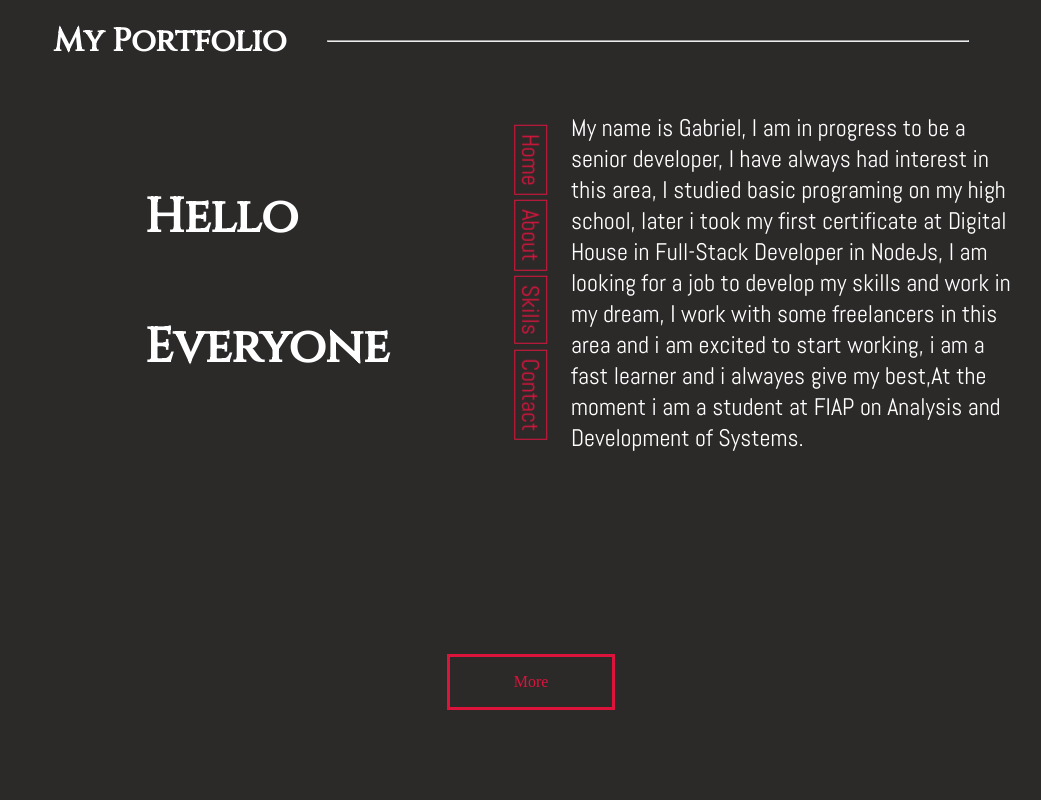
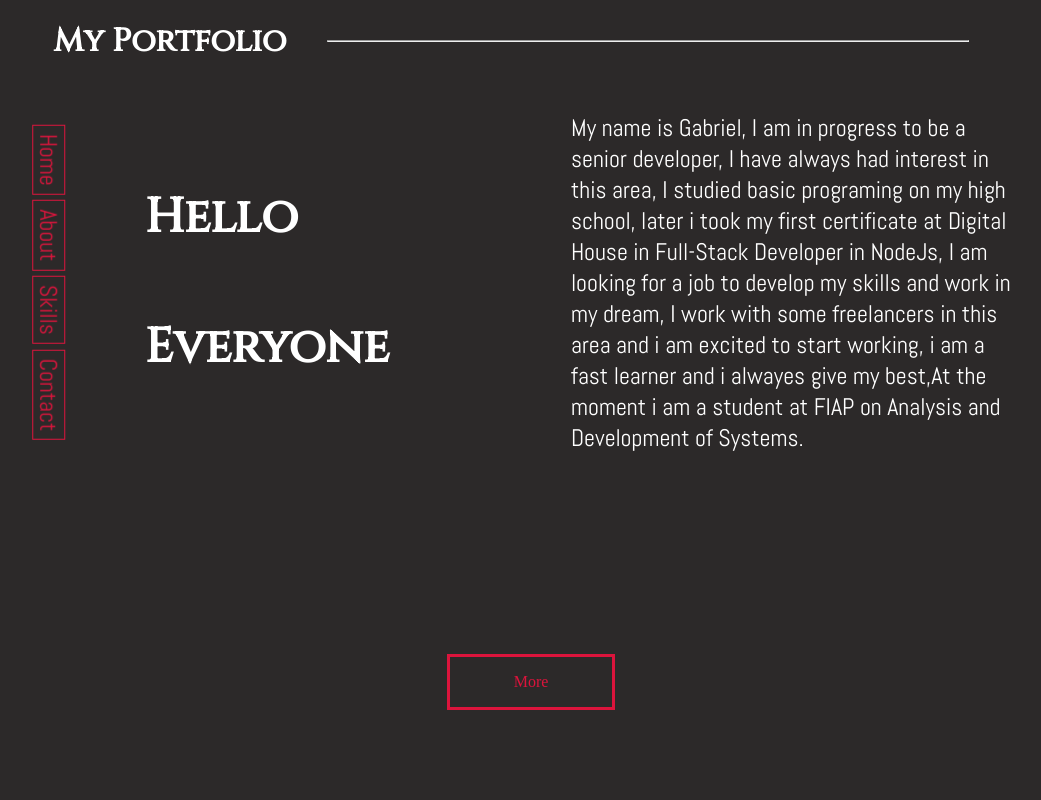
Before and after one commit to gabrihhh/myPortfolio, a plain HTML site: page index.html in a window 1280 px wide. Shown: the top 800 px of the page, without its empty margins (109-1150 px from the left). Drawn offline with Linux system fonts and the light colour scheme.

Commit message:
header fixed

```diff
--- a/css/style.css
+++ b/css/style.css
@@ -35,6 +35,7 @@
   .header{
     transform: rotate(90deg);
     position: fixed;
+    left: 0vw;
   }
   .header>a{
     border: 1px solid var(--corSecundaria);
```
